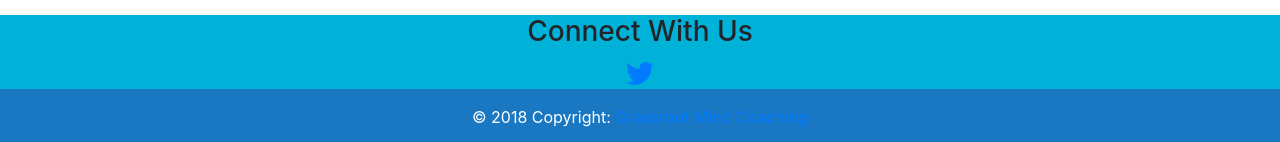
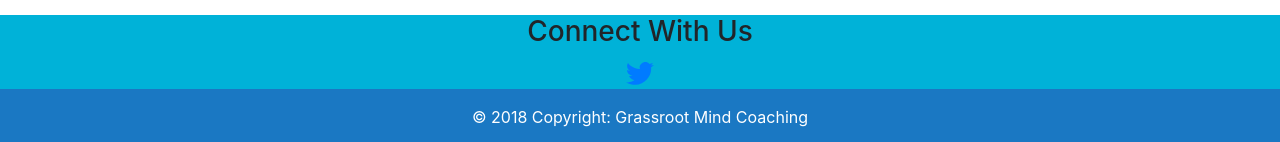
Before and after one commit to krussll/etsysimplicity, a Jekyll site: the page built from index.md, in a window 1280 px wide. Shown: the part 1657-1799 px from the top of the page. Built offline with Jekyll 4.4.1, drawn with Linux system fonts in a browser that asks for light colours; nearby versions of some CDN libraries.

Commit message:
Update main.scss

```diff
--- a/css/main.scss
+++ b/css/main.scss
@@ -22,6 +22,10 @@ nav, footer {
 
 .footer-copyright {
   background-color: #1A78C3;
+  color: #fff;
+}
+
+.footer-copyright > a {
   color: #fff;
 }
 
```
